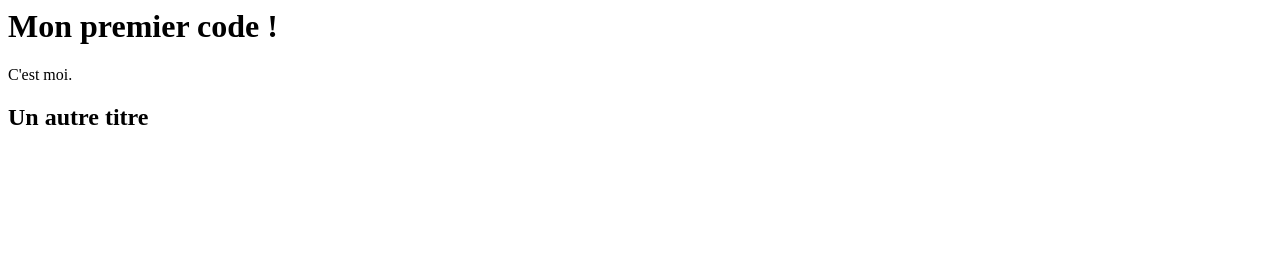
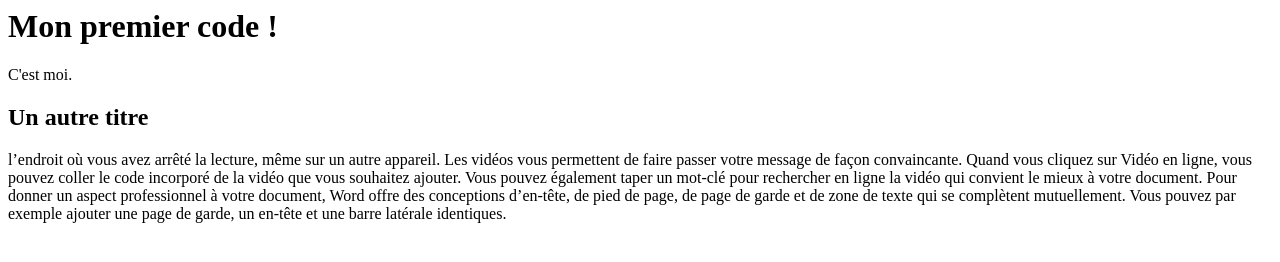
Before and after one commit to rayan-broq/Premier-code, a plain HTML site: page Index.html in a window 1280 px wide. Drawn offline with Linux system fonts and the light colour scheme.

Commit message:
ajout para

```diff
--- a/Index.html
+++ b/Index.html
@@ -1,3 +1,10 @@
 <h1>Mon premier code !</h1>
 <p> C'est moi.</p>
 <h2>Un autre titre</h2>
+
+<p> l’endroit où vous avez arrêté la lecture, même sur un autre appareil.
+  Les vidéos vous permettent de faire passer votre message de façon convaincante.
+  Quand vous cliquez sur Vidéo en ligne, vous pouvez coller le code incorporé de la vidéo que vous souhaitez ajouter.
+  Vous pouvez également taper un mot-clé pour rechercher en ligne la vidéo qui convient le mieux à votre document.
+  Pour donner un aspect professionnel à votre document, Word offre des conceptions d’en-tête, de pied de page, de page de garde et de zone de texte qui se complètent mutuellement.
+  Vous pouvez par exemple ajouter une page de garde, un en-tête et une barre latérale identiques.</p>
```
